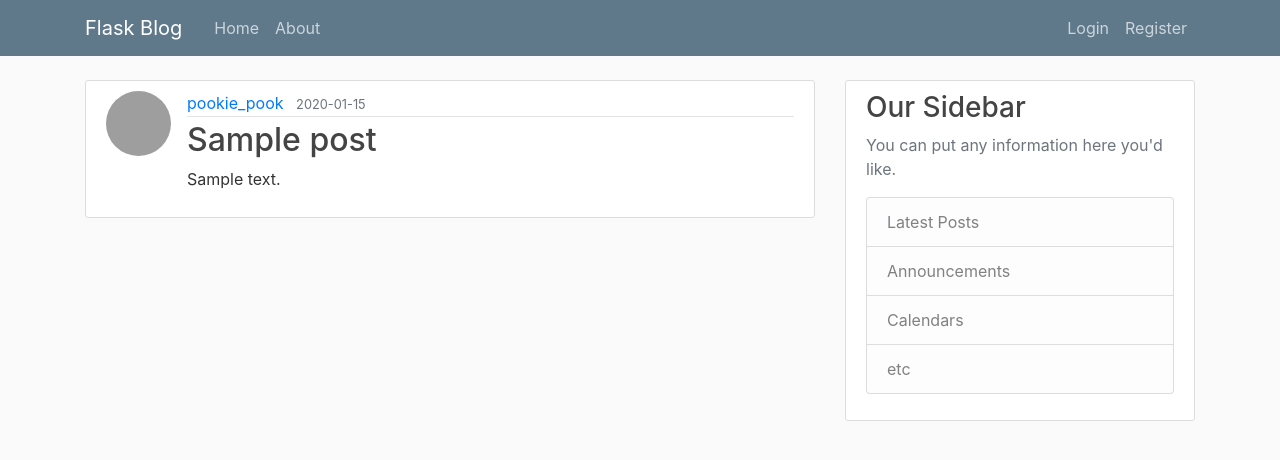
After one commit to kunimasai/flaskblog, a Flask app: page /post/1 in a window 1280 px wide. The commit adds this page. Shown: the top 460 px of the page. Run offline with Flask 2, Linux system fonts and the light colour scheme; data comes from the database, SQL or seed files in the repository; both versions use the stored data as it was before the commit; tables that the repository leaves empty hold one stand-in row (values such as "Sample post"); some libraries are stand-ins or nearby versions; grey boxes are pictures that could not be loaded.

Commit message:
Create, Update, and Delete Posts

```diff
--- a/flaskblog/models.py
+++ b/flaskblog/models.py
@@ -22,9 +22,9 @@ class User(db.Model, UserMixin):
 class Post(db.Model):
     id = db.Column(db.Integer, primary_key=True)
     title = db.Column(db.String(100), nullable=False)
-    data_posted = db.Column(db.DateTime, nullable=False, default=datetime.utcnow)
+    date_posted = db.Column(db.DateTime, nullable=False, default=datetime.utcnow)
     content = db.Column(db.Text, nullable=False)
     user_id = db.Column(db.Integer, db.ForeignKey('user.id'), nullable=False)
 
     def __repr__(self):
-        return f"User('{self.title}', '{self.data_posted}')"
+        return f"Post('{self.title}', '{self.date_posted}')"
--- a/flaskblog/templates/layout.html
+++ b/flaskblog/templates/layout.html
@@ -32,6 +32,7 @@
                 <!-- Navbar Right Side -->
                 <div class="navbar-nav">
                   {%if current_user.is_authenticated%}
+                    <a class="nav-item nav-link" href="{{url_for('new_post')}}">Create Post</a>
                     <a class="nav-item nav-link" href="{{url_for('account')}}">Account</a>
                     <a class="nav-item nav-link" href="{{url_for('logout')}}">Logout</a>
                   {%else%}
--- /dev/null
+++ b/flaskblog/templates/post.html
@@ -0,0 +1,39 @@
+{% extends "layout.html" %}
+{% block content %}
+  <article class="media content-section">
+    <img class="rounded-circle article-img" src="{{ url_for('static', filename='profile_pics/' + post.author.image_file) }}">
+    <div class="media-body">
+      <div class="article-metadata">
+        <a class="mr-2" href="#">{{ post.author.username }}</a>
+        <small class="text-muted">{{ post.date_posted.strftime('%Y-%m-%d') }}</small>
+        {% if post.author == current_user %}
+          <div>
+            <a class="btn btn-secondary btn-sm mt-1 mb-1" href="{{ url_for('update_post', post_id=post.id) }}">Update</a>
+            <button type="button" class="btn btn-danger btn-sm m-1" data-toggle="modal" data-target="#deleteModal">Delete</button>
+          </div>
+        {% endif %}
+      </div>
+      <h2 class="article-title">{{ post.title }}</h2>
+      <p class="article-content">{{ post.content }}</p>
+    </div>
+  </article>
+  <!-- Modal -->
+  <div class="modal fade" id="deleteModal" tabindex="-1" role="dialog" aria-labelledby="deleteModalLabel" aria-hidden="true">
+    <div class="modal-dialog" role="document">
+      <div class="modal-content">
+        <div class="modal-header">
+          <h5 class="modal-title" id="deleteModalLabel">Delete Post?</h5>
+          <button type="button" class="close" data-dismiss="modal" aria-label="Close">
+            <span aria-hidden="true">&times;</span>
+          </button>
+        </div>
+        <div class="modal-footer">
+          <button type="button" class="btn btn-secondary" data-dismiss="modal">Close</button>
+          <form action="{{ url_for('delete_post', post_id=post.id) }}" method="POST">
+            <input class="btn btn-danger" type="submit" value="Delete">
+          </form>
+        </div>
+      </div>
+    </div>
+  </div>
+{% endblock content %}
```
Also changed, not shown: flaskblog/config.py (deleted, +0 -9 lines), flaskblog/forms.py (+8 -3 lines), flaskblog/templates/account.html (+34 -37 lines), flaskblog/templates/create_post.html (added, +40 -0 lines), flaskblog/templates/home.html (+9 -8 lines), flaskblog/site.db (deleted), 1 other file.
